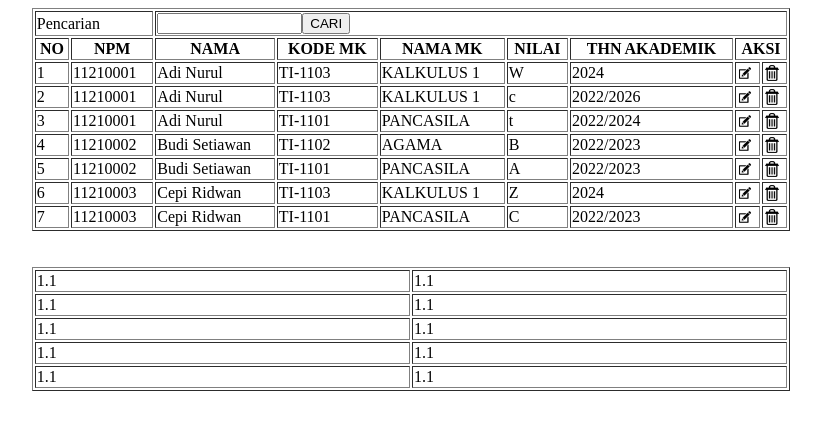
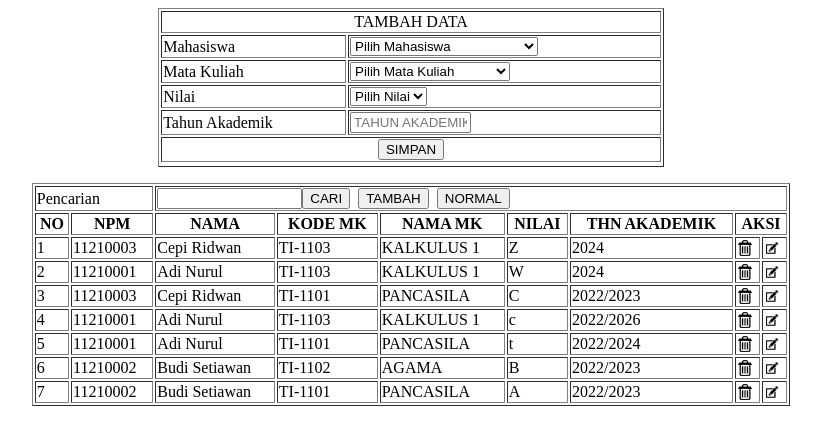
Before and after one commit to hidayahapriliansyah/prakweb-lanjutan, a PHP site: page /crud.php?aksi=tambah in a window 1280 px wide. Shown: the top 445 px of the page, without its empty margins (229-1050 px from the left). Run offline with PHP 8.4, Linux system fonts and the light colour scheme; data comes from the database, SQL or seed files in the repository.

Commit message:
create nilai ke table nilai

```diff
--- a/crud.php
+++ b/crud.php
@@ -1,65 +1,176 @@
 <html>
+
 <head>
   <title>Adi Muhamad Firmansyah - 11210102</title>
+  <script language="javascript">
+    function konfirmasi(msg, url) {
+      var pesan = confirm(msg);
+      if (pesan == true)
+        self.location = url;
+      else
+        return false;
+    }
+  </script>
 </head>
+
 <body>
   <?php
   //nama file : tampil_data01.php
-include"koneksi.php";
+  include "koneksi.php";
 
-if(ISSET($_POST['ubah'])){
-    $kode = $_GET['id'];
-    $nilaii = $_POST['nilai'];
-    $q = mysqli_query($conn, "update nilai set nilai='$nilaii' where id='$kode'");
+  if (isset($_GET['aksi'])) {
+    if ($_GET['aksi'] === 'hapus') {
+      echo "hapus";
+      $t2 = $_GET['id'];
+      mysqli_query($conn, "DELETE FROM nilai WHERE id=$t2");
+    } elseif ($_GET['aksi'] === 'tambah') {
+      $qMhs = mysqli_query($conn, "select nim, nm_mhs from m_mahasiswa");
+      $qMk = mysqli_query($conn, "select kode_mk, nama_mk from m_matakuliah");
+  ?>
+      <form method='POST' action="tambah_data.php">
+        <table width="40%" border="1" align="center">
+          <thead>
+            <tr>
+              <td colspan="2">
+                <p align="center">TAMBAH DATA</p>
+              </td>
+            </tr>
+          </thead>
+          <tbody>
+            <tr>
+              <td>Mahasiswa</td>
+              <td>
+                <select name='nim'>
+                  <option>Pilih Mahasiswa</OPTION>
+                  <?php
+                  while ($r = mysqli_fetch_array($qMhs)) {
+                    echo "<option value='$r[nim]'>$r[nim] - $r[nm_mhs]</option>";
+                  }
+                  ?>
+                </select>
+              </td>
+            </tr>
+            <tr>
+              <td>Mata Kuliah</td>
+              <td>
+                <select name='kode_mk'>
+                  <option>Pilih Mata Kuliah</OPTION>
+                  <?php
+                  while ($r = mysqli_fetch_array($qMk)) {
+                    echo "<option value='$r[kode_mk]'>$r[kode_mk] - $r[nama_mk]</option>";
+                  }
+                  ?>
+                </select>
+              </td>
+            </tr>
+            <tr>
+              <td>Nilai</td>
+              <td>
+                <select name="nilai">
+                  <option value="-">Pilih Nilai</option>
+                  <option value="A">A</option>
+                  <option value="B">B</option>
+                  <option value="C">C</option>
+                  <option value="D">D</option>
+                  <option value="E">E</option>
+                  <option value="T">T</option>
+                </select>
+              </td>
+            </tr>
+            <tr>
+              <td>Tahun Akademik</td>
+              <td>
+                <input type='text' name='thn_akademik' size='12' maxlength='9' placeholder='TAHUN AKADEMIK'>
+              </td>
+            </tr>
+            <tr>
+              <td colspan="2">
+                <input type='submit' value='SIMPAN' name='tombol_simpan' style="display: block; margin: auto;">
+              </td>
+            </tr>
+            <tr>
+            </tr>
+          </tbody>
+        </table>
+      </form>
+  <?php
+
+    }
   }
 
-if(ISSET($_POST['tombol'])){
+  if (isset($_POST['ubah'])) {
+    $data = $_GET['id'];
+    $nilai = $_POST['nilai'];
+    $a1 = $_POST['nim'];
+    $thnAkademik = $_POST['thn_akademik'];
+    $kode_mk = $_POST['kode_mk'];
+    //echo"Test $data dan $nilai";
+    $q_ubah = mysqli_query($conn, "UPDATE nilai set nilai='$nilai', nim='$a1', thn_akademik='$thnAkademik', kode_mk='$kode_mk' where id=$data");
+  }
+  if (isset($_POST['tombol'])) {
     $nim = $_POST['cari'];
-	$q = mysqli_query($conn, "select nilai.*, m_mahasiswa.nm_mhs,m_matakuliah.nama_mk from nilai inner join m_mahasiswa on nilai.nim=m_mahasiswa.nim inner join m_matakuliah on nilai.kode_mk=m_matakuliah.kode_mk where (nilai.nim='$nim' or m_mahasiswa.nm_mhs like'%$nim%' or m_matakuliah.nama_mk like'%$nim%') order by nilai.nim asc");
+    $q = mysqli_query($conn, "select nilai.*, m_mahasiswa.nm_mhs,m_matakuliah.nama_mk from nilai inner join m_mahasiswa on nilai.nim=m_mahasiswa.nim inner join m_matakuliah on nilai.kode_mk=m_matakuliah.kode_mk where (nilai.nim='$nim' or m_mahasiswa.nm_mhs like'%$nim%' or m_matakuliah.nama_mk like'%$nim%') order by nilai.id desc");
   } else {
-	$q = mysqli_query($conn, "select nilai.*, m_mahasiswa.nm_mhs,m_matakuliah.nama_mk from nilai inner join m_mahasiswa on nilai.nim=m_mahasiswa.nim inner join m_matakuliah on nilai.kode_mk=m_matakuliah.kode_mk order by nilai.nim asc");
+    $q = mysqli_query($conn, "select nilai.*, m_mahasiswa.nm_mhs,m_matakuliah.nama_mk from nilai inner join m_mahasiswa on nilai.nim=m_mahasiswa.nim inner join m_matakuliah on nilai.kode_mk=m_matakuliah.kode_mk order by nilai.id desc");
   }
   $no = 0;
 
-echo"<table width='60%' border='1' align='center'>";
-echo"<form method='POST' action=''>";
-echo"<tr><td colspan='2'>Pencarian</td><td colspan='7'><input type='text' name='cari' size='15'><input type='submit' name='tombol' value='CARI'></td></tr>";  //proses pencarian data berjalan dengan benar
-echo"</form>";
-echo"<tr><th>NO</th><th>NPM</th><th>NAMA</th><th>KODE MK</th><th>NAMA MK</th><th>NILAI</th><th>THN AKADEMIK</th><th colspan='2'>AKSI</th></tr>";
-while($r = mysqli_fetch_array($q)){
+  echo "<table width='60%' border='1' align='center'>";
+  echo "<form method='POST' action=''>";
+  echo "<tr><td colspan='2'>Pencarian</td><td colspan='7'><input type='text' name='cari' size='15'><input type='submit' name='tombol' value='CARI'>&nbsp;&nbsp;<input type=\"button\" onclick=\"location.href='" . $_SERVER['PHP_SELF'] . "?aksi=tambah';\" value=\"TAMBAH\" />&nbsp;&nbsp;<input type=\"button\" onclick=\"location.href='" . $_SERVER['PHP_SELF'] . "';\" value=\"NORMAL\" /></td></tr>";  //proses pencarian data berjalan dengan benar
+  echo "</form>";
+  echo "<tr><th>NO</th><th>NPM</th><th>NAMA</th><th>KODE MK</th><th>NAMA MK</th><th>NILAI</th><th>THN AKADEMIK</th><th colspan='2'>AKSI</th></tr>";
+  while ($r = mysqli_fetch_array($q)) {
     $no = $no + 1;
-	echo"<tr><td>$no</td><td>$r[nim]</td><td>$r[nm_mhs]</td><td>$r[kode_mk]</td><td>$r[nama_mk]</td><td>$r[nilai]</td><td>$r[thn_akademik]</td><td><a href='" . $_SERVER['PHP_SELF'] . "?id=$r[id]'><img src='images/edit.png' width='16' height='16' /></a></td><td><a href='" . $_SERVER['PHP_SELF'] . "?id=$r[id]'><img src='images/delete.png' width='16' height='16' /></a></td></tr>";
+    echo "<tr><td>$no</td><td>$r[nim]</td><td>$r[nm_mhs]</td><td>$r[kode_mk]</td><td>$r[nama_mk]</td><td>$r[nilai]</td><td>$r[thn_akademik]</td><td><a href=# onClick=\"konfirmasi('Menghapus Data ($r[nim]) Ini, Anda Yakin ?','" . $_SERVER['PHP_SELF'] . "?aksi=hapus&id=$r[id]')\"><img src='images/delete.png' width='16' height='16' title='HAPUS'></a></td><td> <a href='" . $_SERVER['PHP_SELF'] . "?aksi=ubah&id=$r[id]'><img src='images/edit.png' width='16' height='16' title='UBAH'></a></td></tr>";
   }
-echo"</table>";
+  echo "</table>";
 
-echo"<br />";
-echo"<br />";
+  if (isset($_GET['aksi'])) {
+    if ($_GET['aksi'] === 'ubah') {
 
-echo"<table width='60%' border='1' align='center'>";
-echo"<tr><td>1.1</td><td>1.1</td></td>";
-echo"<tr><td>1.1</td><td>1.1</td></td>";
-echo"<tr><td>1.1</td><td>1.1</td></td>";
-echo"<tr><td>1.1</td><td>1.1</td></td>";
-echo"<tr><td>1.1</td><td>1.1</td></td>";
-echo"</table>";
+      $data = $_GET['id'];
+      //echo"testing $data";
+      $q_nilai = mysqli_query($conn, "select a.*, b.nm_mhs, c.nama_mk from nilai a inner join m_mahasiswa b on a.nim=b.nim inner join m_matakuliah c on a.kode_mk=c.kode_mk where a.id=$data");
+      $m = mysqli_fetch_assoc($q_nilai);
+      echo "<br />";
+      echo "<form method='POST' action=''>";
+      echo "<table width='40%' border='1' align='center'>";
+      echo "<tr><td colspan='2' style='text-align: center;'>UBAH DATA</td></tr>";
+      echo "<tr><td>NIM</td><td>:";
 
-if(isset($_GET['id'])) {
-    $data = $_GET['id'];
-    $q6 = mysqli_query($conn, "SELECT * FROM nilai WHERE id=$data");
-    $m = mysqlI_fetch_assoc($q6);
+      // echo"<input type='text' name='nim' size='6' value='$m[nim]'>";
+      $q_mhs = mysqli_query($conn, "select * from m_mahasiswa where nim <> $m[nim]");
+      echo "<select name='nim'>";
+      echo "<option value='$m[nim]'>$m[nim] - $m[nm_mhs]</option>";
+      while ($r2 = mysqli_fetch_array($q_mhs)) {
+        echo "<option value='$r2[nim]'>$r2[nim] - $r2[nm_mhs]</option>";
+      }
+      echo "</ select>";
 
-    echo "
-        <div style='margin-top: 2rem; display: flex; justify-content: center;'>
-            <form method='POST' action=''>
-                <input type='text' name='nim' value='$m[nim]' class='readonly' readonly></input>
-                <input type='text' name='kode_mk' value='$m[kode_mk]' class='readonly' readonly></input>
-                <input type='text' name='nilai' value='$m[nilai]' size='1' maxlength='1'></input>
-                <input type='text' name='thn_akademik' value='$m[thn_akademik]' class='readonly' readonly></input>
-                <input type='submit' value='OK' name='ubah'></input>
-            </form>
-        </div>
-    ";
+      echo "</td></tr>";
+      // echo"<tr><td>
+      // KODE MK</td><td>: <input type='text' name='kode_mk' value='$m[kode_mk]' size='6'>
+      // </td></tr>";
+
+      echo "<tr><td>Mata Kuliah</td><td>";
+      $q_mk = mysqli_query($conn, "select * from m_matakuliah where kode_mk <> '$m[kode_mk]'");
+      echo "<select name='kode_mk'>";
+      echo "<option value='$m[kode_mk]'>$m[kode_mk] - $m[nama_mk]</option>";
+      while ($r3 = mysqli_fetch_array($q_mk)) {
+        echo "<option value='$r3[kode_mk]'>$r3[kode_mk] - $r3[nama_mk]</option>";
+      }
+      echo "</ select>";
+      echo "</td></tr>";
+
+      echo "<tr><td>NILAI</td><td>: <input type='text' name='nilai' value='$m[nilai]' size='1' required></td></tr>";
+      echo "<tr><td>TAHUN AKADEMIK</td><td>: <input type='text' name='thn_akademik' value='$m[thn_akademik]' size='10'></td></tr>";
+      echo "<tr><td colspan='2'><input type='submit' name='ubah' value='OK'></td></td>";
+      echo "</table>";
+      echo "</form>";
+    }
   }
   ?>
 </body>
+
 </html>
```
Also changed, not shown: tambah_data.php (added, +13 -0 lines). Lines whose indentation alone changed are shown as unchanged.
